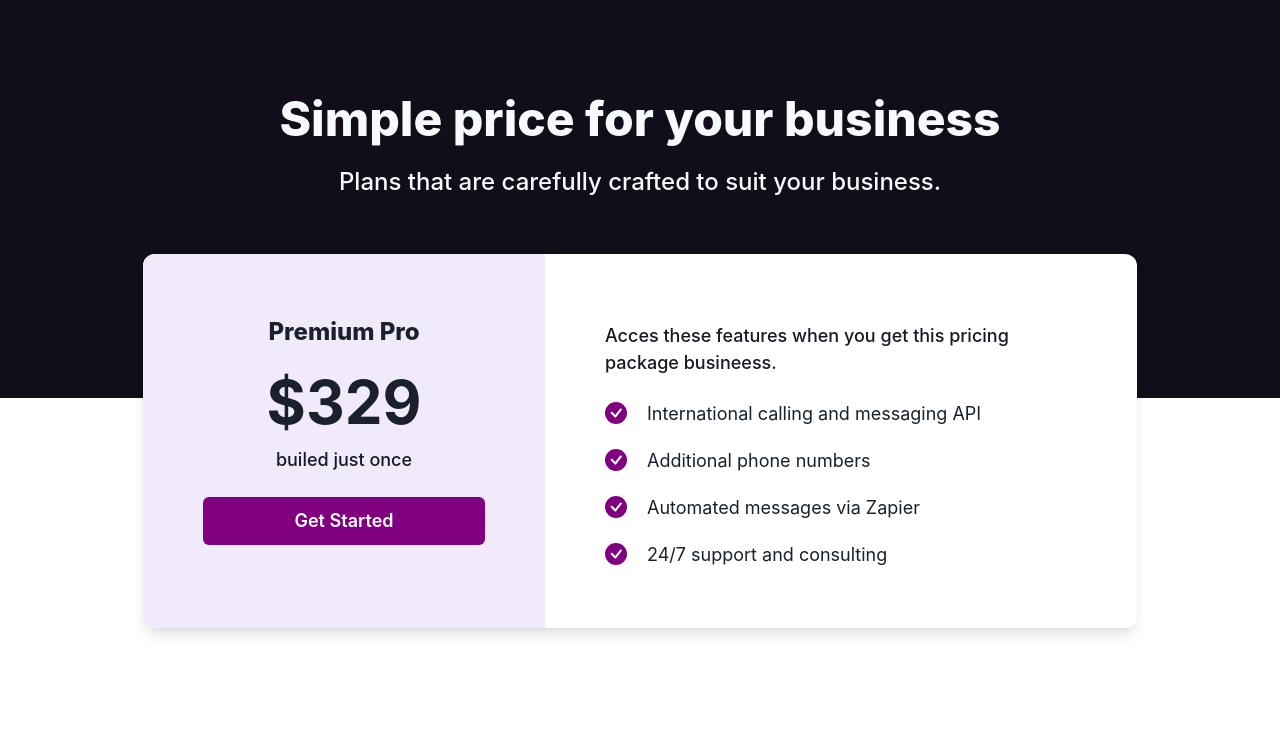
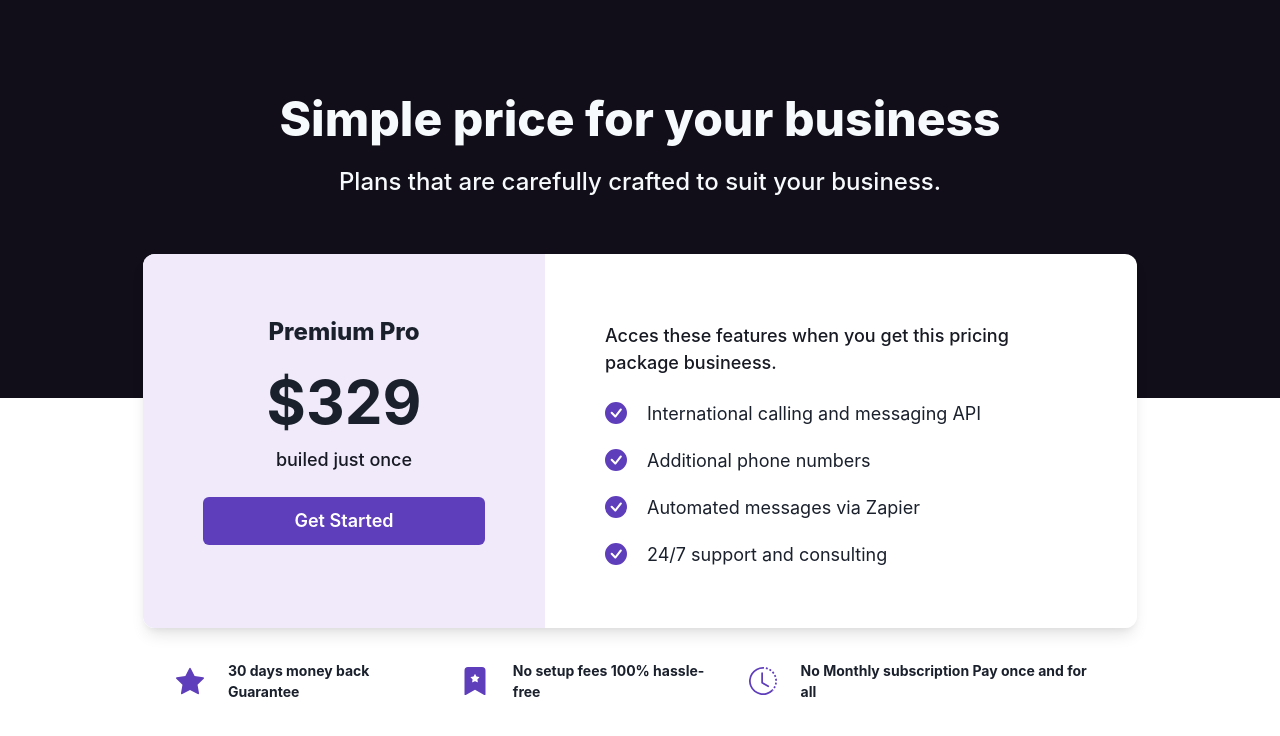
Before and after one commit to noutijo/learn-in-depth-chakra-ui, a React (Vite) app: page / in a window 1280 px wide. Shown: the top 736 px of the page. Built offline with nearby package versions, Linux system fonts and the light colour scheme.

Commit message:
update .gitignore

```diff
--- a/src/App.tsx
+++ b/src/App.tsx
@@ -3,6 +3,7 @@ import "./App.css";
 import { Box, Flex, Stack, VStack, HStack } from "@chakra-ui/react";
 import { Header  } from "./components/Header";
 import { Pricing } from "./components/Pricing";
+import { Features } from "./components/Features";
 
 export default function App() {
   return (
@@ -10,6 +11,7 @@ export default function App() {
       <Box>
         <Header />
         <Pricing />
+        <Features />
       </Box>
     </div>
   );
--- /dev/null
+++ b/src/components/Features.tsx
@@ -0,0 +1,35 @@
+//import './App.css'
+import { Box, Heading, Text, Flex, Button, HStack,Stack, Icon } from "@chakra-ui/react"
+import {
+  BsFillStarFill,
+  BsBookmarkStarFill,
+  BsClockHistory,
+} from "react-icons/bs";
+
+export const Feature = (props:any)=>{
+    const {icon, children, ...rest } = props
+    return (
+      <HStack spacing="24px" {...rest}>
+        <Icon as={icon} boxSize="28px" color="#5F3EBB" />
+        <Text textAlign="left" fontSize="14px" fontWeight="700">
+          {children}
+        </Text>
+      </HStack>
+    );
+}
+
+export function Features() {
+  return (
+    <Box maxW="1024px" m="auto" pt="32px" pb="32px">
+      <HStack px="48px" spacing="18px">
+        <Feature icon={BsFillStarFill}>30 days money back Guarantee</Feature>
+        <Feature icon={BsBookmarkStarFill}>
+          No setup fees 100% hassle-free
+        </Feature>
+        <Feature icon={BsClockHistory}>
+          No Monthly subscription Pay once and for all
+        </Feature>
+      </HStack>
+    </Box>
+  );
+}
--- a/src/components/Pricing.tsx
+++ b/src/components/Pricing.tsx
@@ -6,7 +6,7 @@ export const ListItem = (props:any)=>{
     const {children, ...rest } = props
     return (
       <HStack as="li" spacing="20px" {...rest}>
-        <Icon as={BsCheckCircleFill}  w="22px" h="22px" color="purple"/>
+        <Icon as={BsCheckCircleFill}  w="22px" h="22px" color="#5F3EBB"/>
         <Text>{children}</Text>
       </HStack>
     );
@@ -27,12 +27,12 @@ export function Pricing() {
             builed just once
           </Text>
           <Button
-            bg="purple"
+            bg="#5F3EBB"
             color="white"
             size={"lg"}
             w="282px"
             mt="24px"
-            _hover={{ backgrounColor: "purple", color: "#F7FAFC" }}>
+            _hover={{ backgrounColor: "#5F3EBB", color: "#F7FAFC" }}>
             Get Started
           </Button>
         </Box>
```
